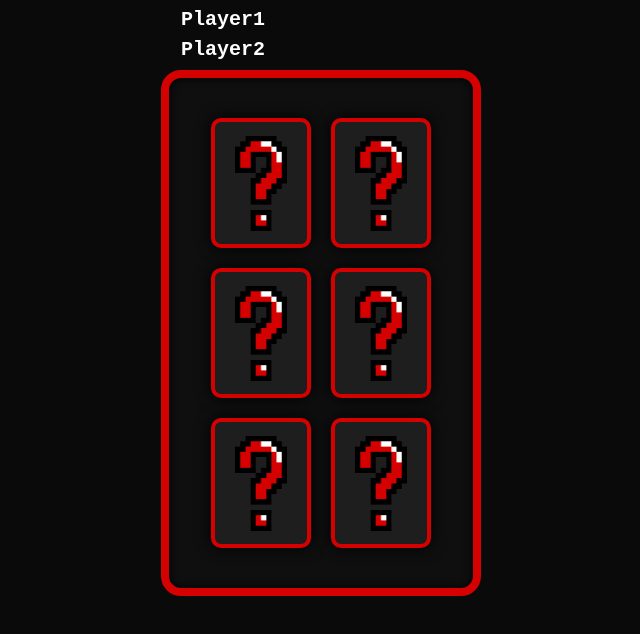
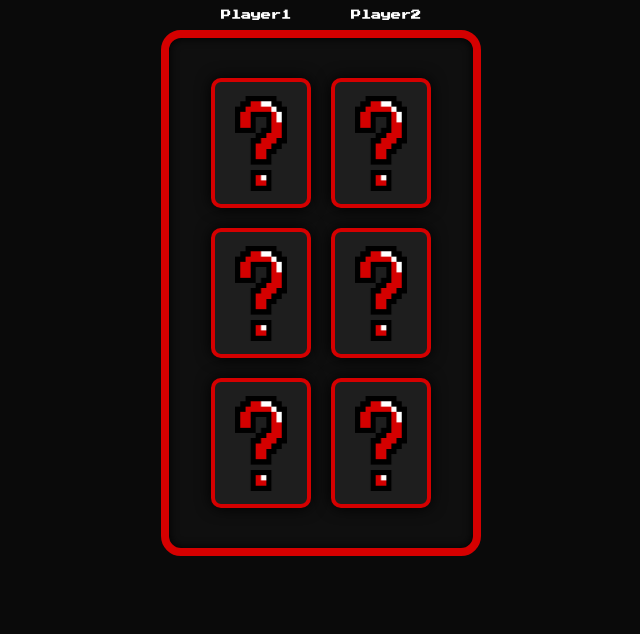
Before and after one commit to lucasoal/JavascriptMemoryGame, a website built with Vite: page index.html in a window 1280 px wide. Shown: the whole page, without its empty margins (319-959 px from the left). Built offline with nearby package versions, Linux system fonts and the light colour scheme.

```diff
--- a/index.html
+++ b/index.html
@@ -1,13 +1,19 @@
 <!DOCTYPE html>
 <html lang="en">
+
 <head>
   <meta charset="UTF-8" />
   <link rel="icon" type="image/png" href="./images/interrogationPointCard.png" />
   <meta name="viewport" content="width=device-width, initial-scale=1.0" />
   <title>MemoryGame</title>
+  <link rel="preconnect" href="https://fonts.googleapis.com">
+  <link rel="preconnect" href="https://fonts.gstatic.com" crossorigin>
+  <link href="https://fonts.googleapis.com/css2?family=Press+Start+2P&display=swap" rel="stylesheet">
 </head>
+
 <body>
   <div id="root"></div>
   <script type="module" src="/main.js"></script>
 </body>
+
 </html>
--- a/main.js
+++ b/main.js
@@ -3,6 +3,7 @@
 import "./src/styles/elements/base.css";
 import BoardGame from "./src/objects/BoardGame";
 import PlayerName from "./src/components/PlayerName";
+import ScoreBoard from "./src/objects/ScoreBoard";
 
 /**
  * - A VARIÁVEL $root SELECIONA A DIV ROOT QUE ESTA NO INDEX A PARTIR DO DOM
@@ -15,8 +16,7 @@
 
 $root.insertAdjacentHTML("beforeend", `
 
-${PlayerName(1)}
-${PlayerName(2)}
+${ScoreBoard()}
 ${BoardGame(6)}
 
 `);
--- a/src/components/CardGame/index.js
+++ b/src/components/CardGame/index.js
@@ -1,7 +1,7 @@
 import "./style.css";
 
 function CardGame() {
-  return `
+  return  /*html*/ `
     <button class="card-game" onclick="alert('Click')">
       <img src="images/interrogationPoint.png"
         alt="Logo da Alura"
--- a/src/components/PlayerName/index.js
+++ b/src/components/PlayerName/index.js
@@ -1,7 +1,7 @@
 import "./style.css";
 
 function PlayerName(param) {
-    return `
+    return  /*html*/ `
         <p class="player-name">
             Player${param}
         </p>
--- a/src/components/PlayerName/style.css
+++ b/src/components/PlayerName/style.css
@@ -1,8 +1,8 @@
 .player-name {
-    font-family: 'Courier New', Courier, monospace;
-    color: white;
-    margin: 10px;
+    color: white;ar(--color-floral-white);
+    margin-top: 10px;
+    margin-bottom: 10px;
+    font-size: 1rem;
+    /* margin-left: 20px; */
     font-weight: bold;
-    font-size: 20px;
-    margin-left: 20px;
 }
--- a/src/components/PlayerScore/index.js
+++ b/src/components/PlayerScore/index.js
@@ -4,7 +4,7 @@
 
     playerScore = "PLayer Score"
 
-    return `
+    return  /*html*/ `
         <section class="player-score">
             ${playerScore}
         </section>
--- a/src/objects/BoardGame/index.js
+++ b/src/objects/BoardGame/index.js
@@ -9,7 +9,7 @@
     const $htmlCardGame = CardGame();
     const $htmlContent = $htmlCardGame.repeat(amountCards);
 
-    return `
+    return  /*html*/ `
     <section class="board-game">
         ${$htmlContent}
     </section>
--- /dev/null
+++ b/src/objects/ScoreBoard/index.js
@@ -0,0 +1,13 @@
+import PlayerName from "../../components/PlayerName";
+import "./style.css";
+
+function ScoreBoard() {
+    return /*html*/ `
+    <header class="score-board">
+        ${PlayerName('1')}
+        ${PlayerName('2')}
+    </header>
+    `;
+}
+
+export default ScoreBoard;
--- /dev/null
+++ b/src/objects/ScoreBoard/style.css
@@ -0,0 +1,5 @@
+.score-board{
+    display: flex;
+    justify-content: space-evenly;
+
+}
--- a/src/styles/elements/base.css
+++ b/src/styles/elements/base.css
@@ -1,6 +1,11 @@
+html, body {
+  font-size: 10px;
+  height: 100%;
+}
 body {
   background-color: var(--color-pomb-and-power);
   max-width: 320px;
   margin-left: auto;
   margin-right: auto;
+  font-family: 'Press Start 2P', cursive;
 }
--- a/src/styles/settings/colors.css
+++ b/src/styles/settings/colors.css
@@ -1,5 +1,5 @@
 :root {
   --color-alura: #051932;
   --color-pomb-and-power: rgb(10, 10, 10);
-  --color-floral-white: #fffcee;
+  --color-floral-white: #fdfdfd;
 }
```
Also changed, not shown: images/bit_luigi.png (added), images/bit_mario.png (added), images/bit_yoshi.png (added), 1 other file. Lines whose indentation alone changed are shown as unchanged.
